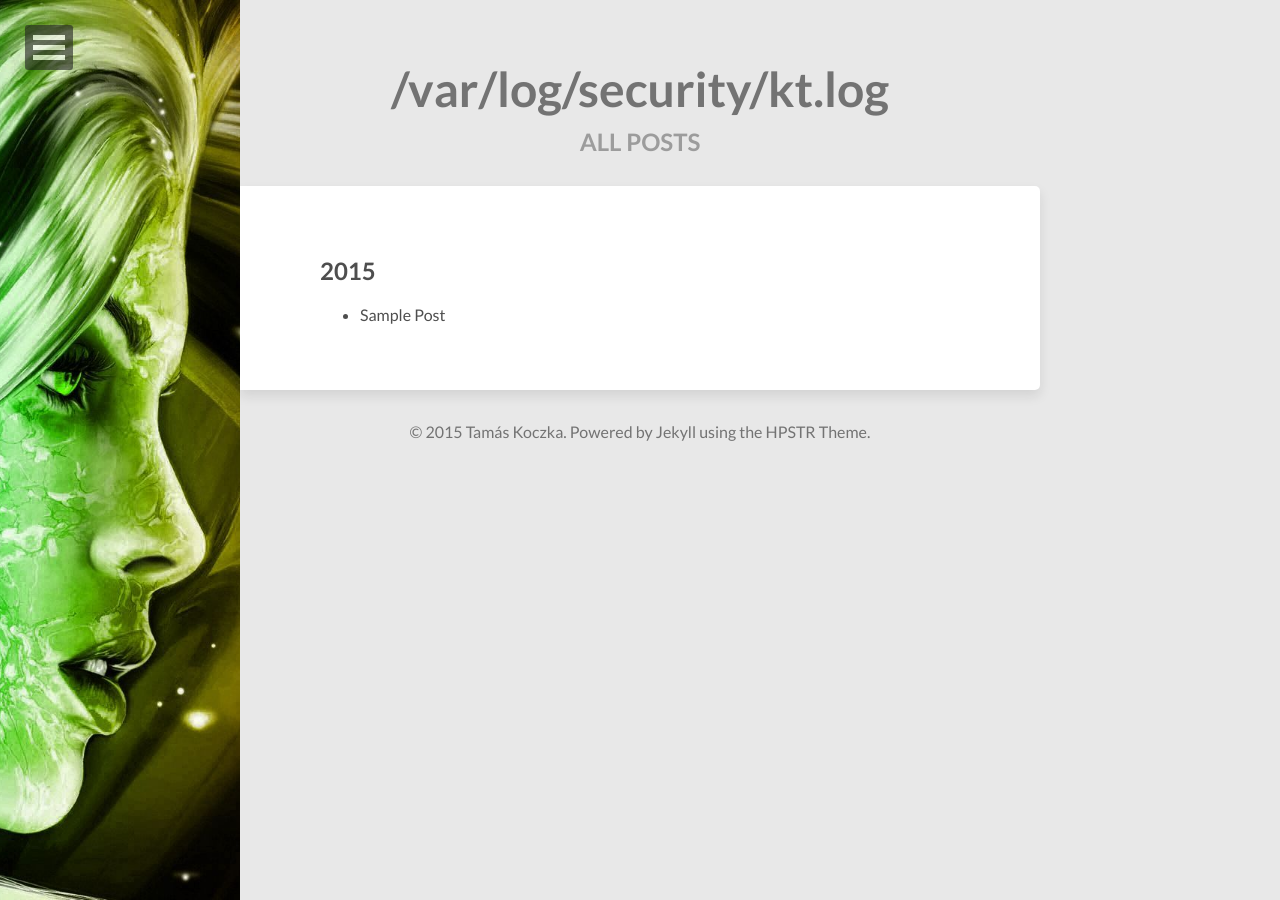
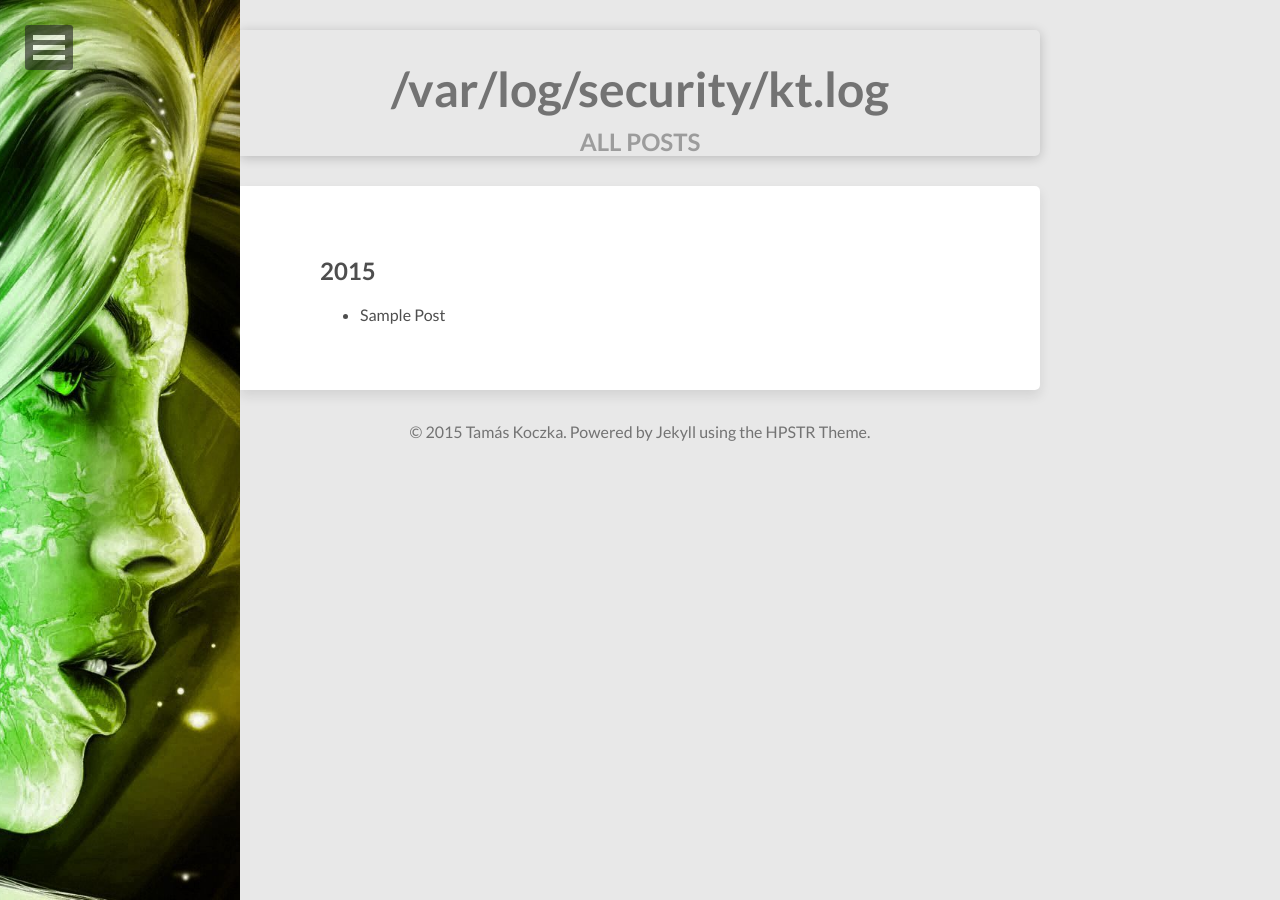
Before and after one commit to koczkatamas/blog, a Jekyll site: the page built from posts/index.html, in a window 1280 px wide. Built offline with Jekyll 4.4.1, drawn with Linux system fonts in a browser that asks for light colours; nearby versions of some CDN libraries.

Commit message:
Added shadow to entry headers

```diff
--- a/_sass/_page.scss
+++ b/_sass/_page.scss
@@ -32,6 +32,7 @@ body {
 	width: 100%;
 	overflow: hidden;
 	position: relative;
+    box-shadow: 0 0 0 0, 0 2px 12px rgba($black,0.2);
     @media #{$large} {
         width:800px;
         margin:30px auto;
```
